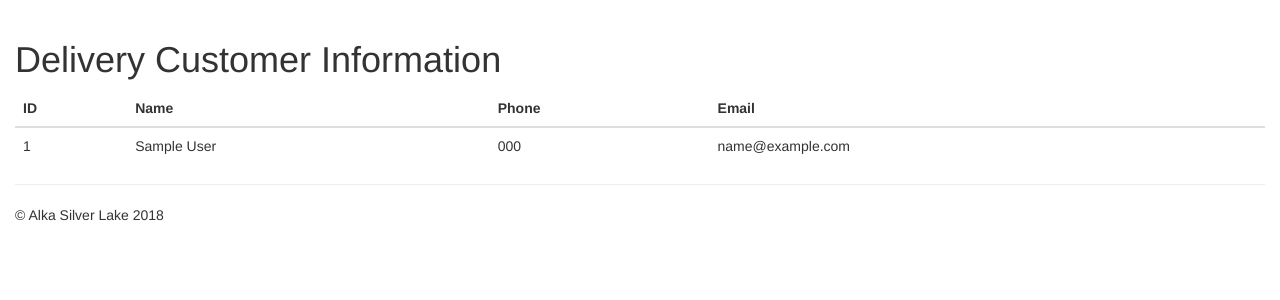
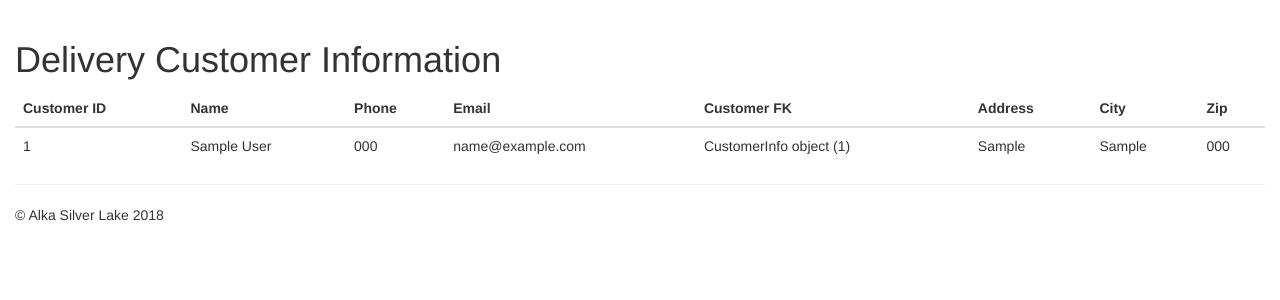
Before and after one commit to lkim016/Django-Web-App, a Django app: page / in a window 1280 px wide. Shown: the part 52-352 px from the top of the page. Run offline with Django 3.2, Linux system fonts and the light colour scheme; tables that the repository leaves empty hold one stand-in row (values such as "Sample post"); some libraries are stand-ins or nearby versions.

Commit message:
INCLUDED THE VIEW OF BOTH MODELS / TABLES

```diff
--- a/alka/forms.py
+++ b/alka/forms.py
@@ -12,7 +12,8 @@ from alka.models import CustomerInfo, DeliveryAddress #, DepositInfo
 class CustomerInfoForm(forms.ModelForm):
     class Meta:
         model = CustomerInfo
-        fields = ("name", "phone", "email",)   # NOTE: the trailing comma is required
+        #fields = '__all__'  # NOTE: the trailing comma is required
+        exclude = ("id",)
         widgets = {
             'name': forms.TextInput(attrs={'class': 'form-control'}),
             'phone': forms.TextInput(attrs={'class': 'form-control'}),
@@ -22,7 +23,8 @@ class CustomerInfoForm(forms.ModelForm):
 class DeliveryAddressForm(forms.ModelForm):
     class Meta:
         model = DeliveryAddress
-        fields = ("street", "city", "zip_code",)   # NOTE: the trailing comma is required
+        #fields = '__all__'
+        exclude = ("customer",)   # NOTE: the trailing comma is required
         labels = {
             'zip_code': 'Zip Code'
         }
--- a/alka/models.py
+++ b/alka/models.py
@@ -17,7 +17,7 @@ class CustomerInfo(models.Model):
         #return f"'{self.message}' logged on {date.strftime('%A, %d %B, %Y at %X')}"
 
 class DeliveryAddress(models.Model):
-   customer_id = models.ForeignKey('CustomerInfo', on_delete = models.CASCADE)
+   customer = models.ForeignKey('CustomerInfo', on_delete = models.CASCADE)
    street = models.CharField(blank = True, max_length = 35)
    city = models.CharField(blank = True, max_length = 15) # change this to a selection with the cities from a list
    zip_code = models.CharField(blank = True, max_length = 5) # have this autofill after the city is selected
--- a/alka/templates/alka/home.html
+++ b/alka/templates/alka/home.html
@@ -10,24 +10,27 @@ Home
         <table class="table">
             <thead>
             <tr>
-                <th>ID</th>
+                <th>Customer ID</th>
                 <th>Name</th>
                 <th>Phone</th>
                 <th>Email</th>
+                <th>Customer FK</th>
+                <th>Address</th>
+                <th>City</th>
+                <th>Zip</th>
             </tr>
             </thead>
             <tbody>
-            {% for info in info_list %}
+           {% for info in info_list %}
                 <tr>
-                    <td>{{ info.id }}</td>
-                    <td>{{ info.name }}</td>
-                    <td>{{ info.phone }}</td>
-                    <td> {{ info.email }} </td>
-            {% endfor %}
-            {% for add in address_list %}
-                    <td>{{ add.street }}</td>
-                    <td>{{ add.city }}</td>
-                    <td> {{ add.zip_code }} </td>
+                    <td>{{ info.customer_id }}</td>
+                    <td>{{ info.customer.name }}</td>
+                    <td>{{ info.customer.phone }}</td>
+                    <td>{{ info.customer.email }}</td>
+                    <td>{{ info.customer }}</td>
+                    <td>{{ info.street }}</td>
+                    <td>{{ info.city }}</td>
+                    <td>{{ info.zip_code }}</td>
                 </tr>
             {% endfor %}
             </tbody>
--- a/alka/urls.py
+++ b/alka/urls.py
@@ -1,9 +1,9 @@
 from django.urls import path
 from alka import views
-from alka.models import CustomerInfo
+from alka.models import CustomerInfo, DeliveryAddress
 
 home_list_view = views.homeListView.as_view(
-    queryset = CustomerInfo.objects.order_by("name")[:5],  # :5 limits the results to the five most recent
+    queryset = DeliveryAddress.objects.select_related('customer'), #.order_by("id")[:5],  # :5 limits the results to the five most recent
     context_object_name = "info_list",
     template_name="alka/home.html",
 )
--- a/alka/views.py
+++ b/alka/views.py
@@ -7,29 +7,34 @@ from django.shortcuts import redirect
 from alka.forms import CustomerInfoForm, DeliveryAddressForm #, DepositInfoForm
 from alka.models import CustomerInfo, DeliveryAddress #, DepositInfo
 from django.views.generic import ListView
+from django.forms.formsets import formset_factory
 
 class homeListView(ListView):
     """Renders the home page, with a list of all messages."""
-    model = CustomerInfo
+    model = DeliveryAddress
 
     def get_context_data(self, **kwargs):
         context = super(homeListView, self).get_context_data(**kwargs)
         return context
 
 def input(request):
-    info_form = CustomerInfoForm(request.POST or None)
-    address_form = DeliveryAddressForm(request.POST or None)
 
     if request.method == "POST":
+        info_form = CustomerInfoForm(request.POST)
+        address_form = DeliveryAddressForm(request.POST)
         if info_form.is_valid() and address_form.is_valid():
-            info = info_form.save(commit=False) # commit=False tells Django: "Don't send this to database yet.
+            # 2 model ref: https://stackoverflow.com/questions/28054991/combining-two-forms-in-one-django-view
+            #info = info_form.save(commit=False) # commit=False tells Django: "Don't send this to database yet.
             address = address_form.save(commit=False)
-            info.save()
-            address.customer_id = info_form.auto_id
+            info = info_form.save()
+            address.customer = info
             address.save()
             return redirect("home")
     else:
-        return render(request, "alka/input.html", {"in_form": info_form })#, "add_form": address_form})
+        info_form = CustomerInfoForm()
+        address_form = DeliveryAddressForm()
+
+        return render(request, "alka/input.html", {"in_form": info_form, "add_form": address_form})
 
 #def home(request):
     #info_form = CustomerInfoForm(request.POST or None)
```
